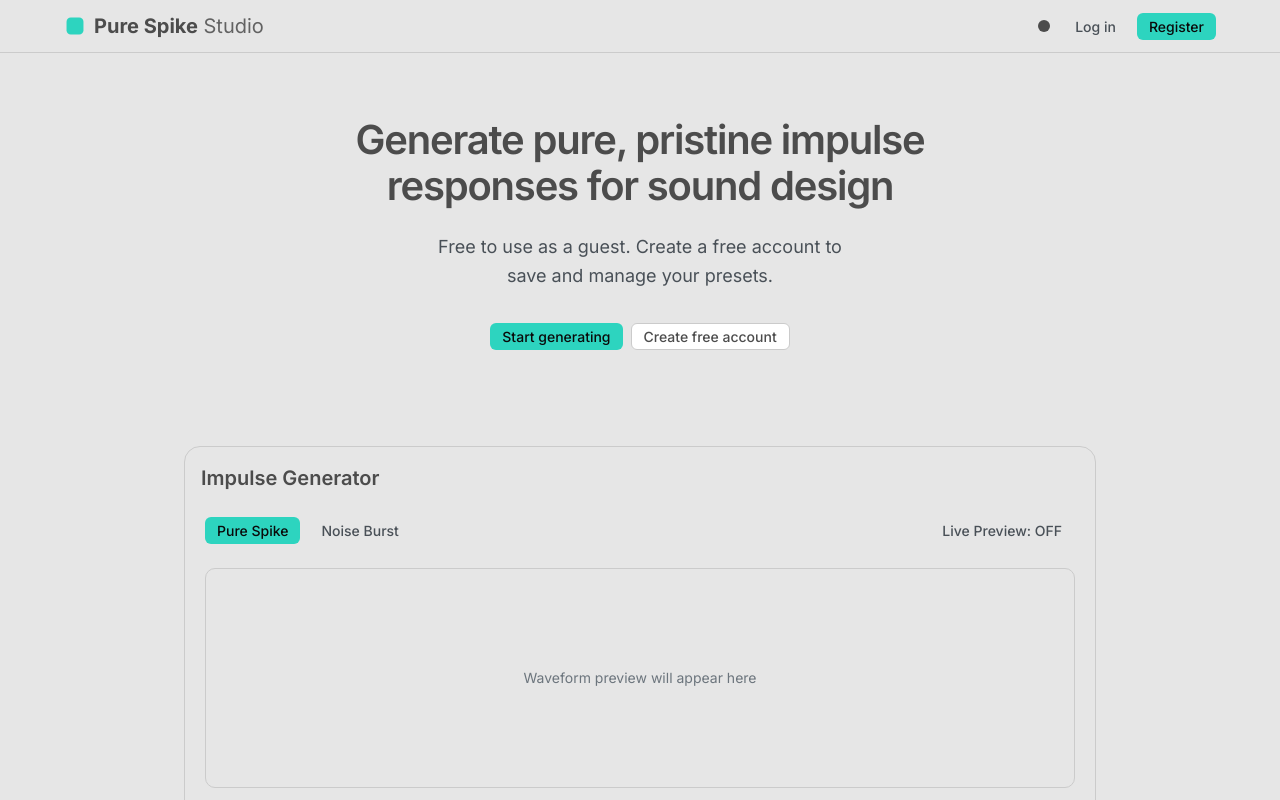
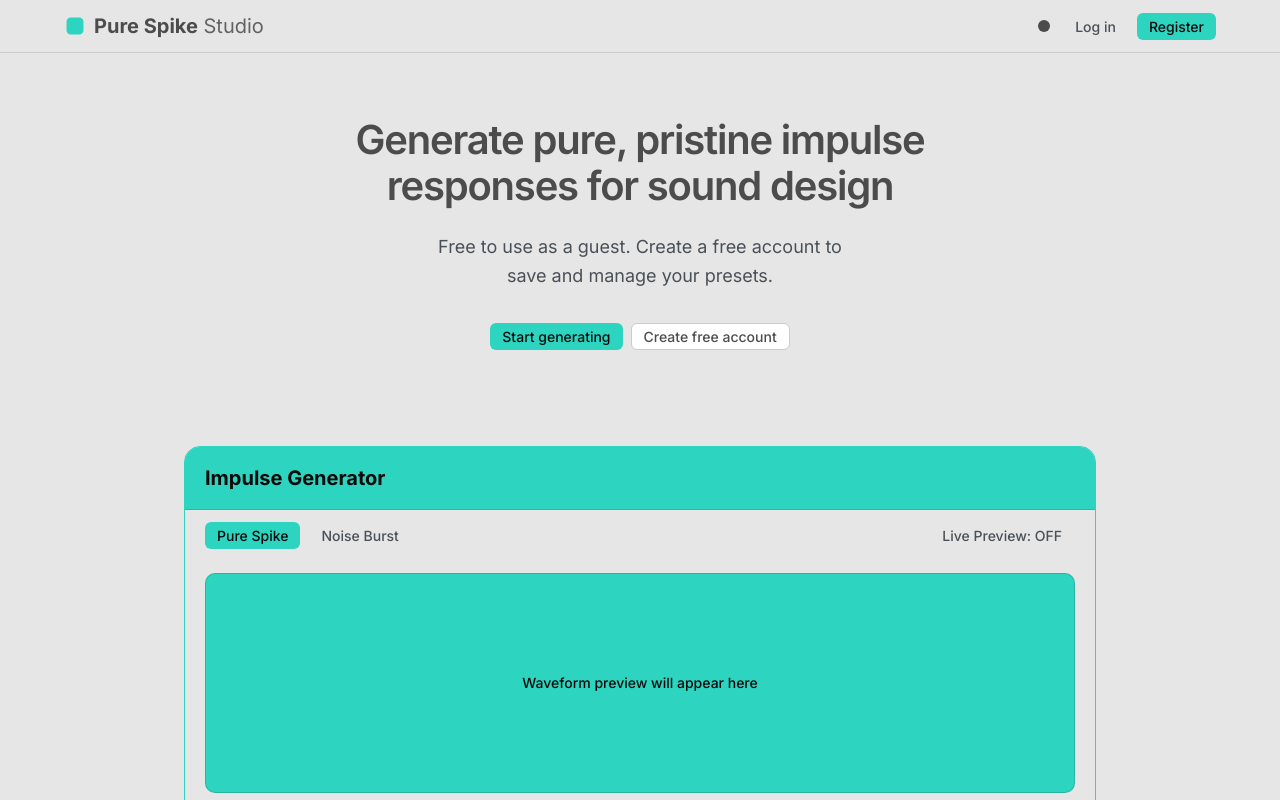
Before and after one commit to TomacBarin/pure-spike, a React (Vite) app: page / in a window 1280 px wide. Shown: the top 800 px of the page. Built offline with nearby package versions, Linux system fonts and the light colour scheme.

Commit message:
feat: update the generator look

```diff
--- a/src/features/generator/GeneratorPanel.module.css
+++ b/src/features/generator/GeneratorPanel.module.css
@@ -9,8 +9,22 @@
 }
 
 .panel {
-  /* Card already handles most styling */
+  border: 1px solid var(--color-accent);
+  overflow: hidden;
 }
+
+/* Style the title that lives inside the shared Card component.
+   Because titleAs="h2" we can target the element safely. */
+.panel h2 {
+  background-color: var(--color-accent);
+  color: #0a0a0a;
+  margin: 0;
+  padding: var(--spacing-4) var(--spacing-5);
+  font-size: var(--font-size-xl);
+  font-weight: 700;
+  border-bottom: 1px solid rgba(0, 0, 0, 0.12);
+}
+
 
 /* Top row: type selector + live preview */
 .topBar {
@@ -30,8 +44,9 @@
   display: flex;
   align-items: center;
   justify-content: center;
-  color: var(--color-text-muted);
+  color: #0a0a0a;
   font-size: var(--font-size-sm);
+  font-weight: 500;
   pointer-events: none;
 }
 
@@ -39,15 +54,13 @@
   position: relative;
   width: 100%;
   height: 220px;
-  background: var(--color-background-secondary);
-  border: 1px solid var(--color-border);
+  background: var(--color-accent);
+  border: 1px solid rgba(0, 0, 0, 0.15);
   border-radius: var(--radius-md);
   display: flex;
   align-items: center;
   justify-content: center;
   margin-bottom: var(--spacing-6);
-  color: var(--color-text-muted);
-  font-size: var(--font-size-sm);
 }
 
 
--- a/src/features/generator/components/WaveformCanvas.tsx
+++ b/src/features/generator/components/WaveformCanvas.tsx
@@ -36,7 +36,8 @@ export function WaveformCanvas({ impulse }: Props) {
           impulse.samples,
           impulse.numberOfChannels,
           rect.width,
-          rect.height
+          rect.height,
+          '#0a0a0a'
         );
       } else {
         // Empty state – just clear
```
